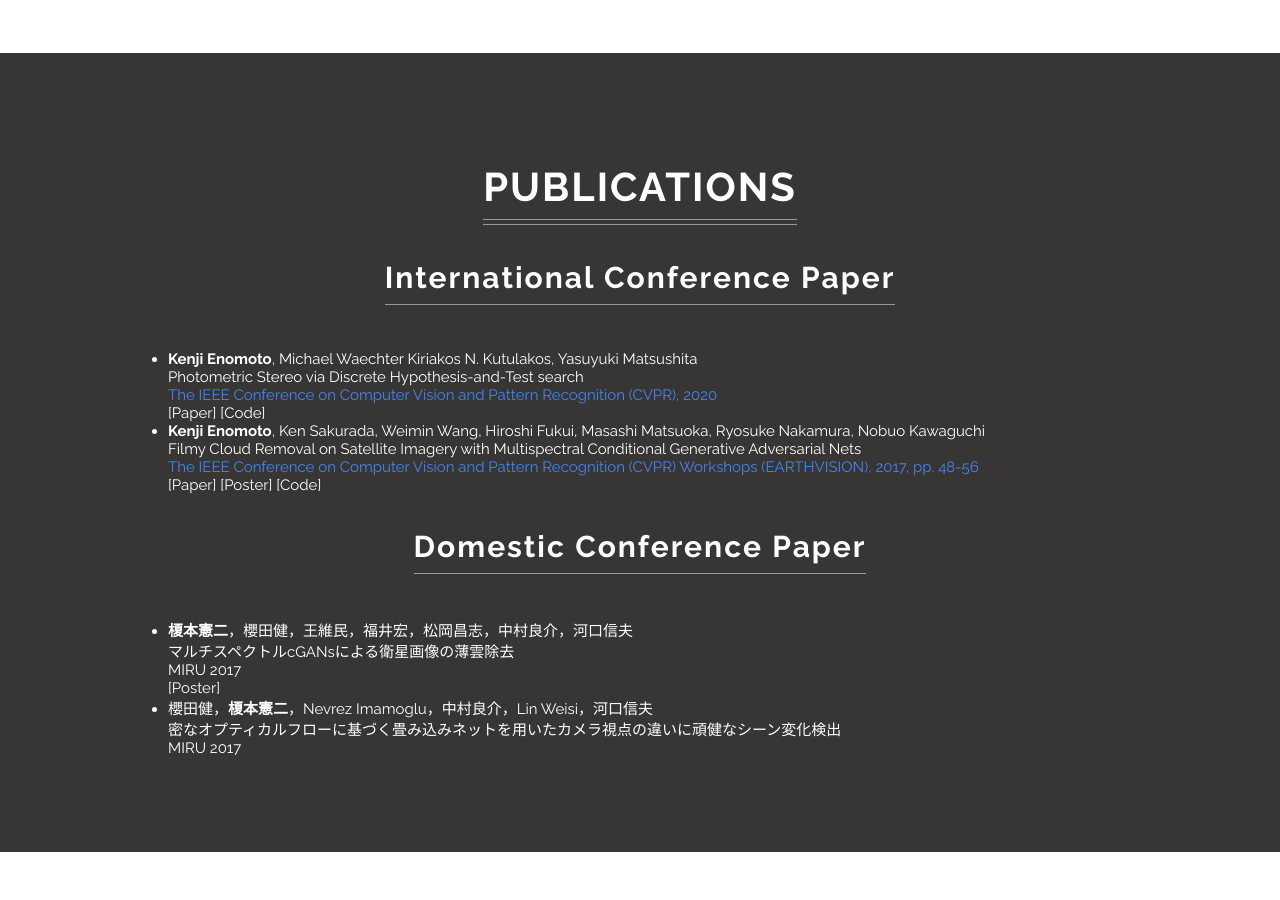
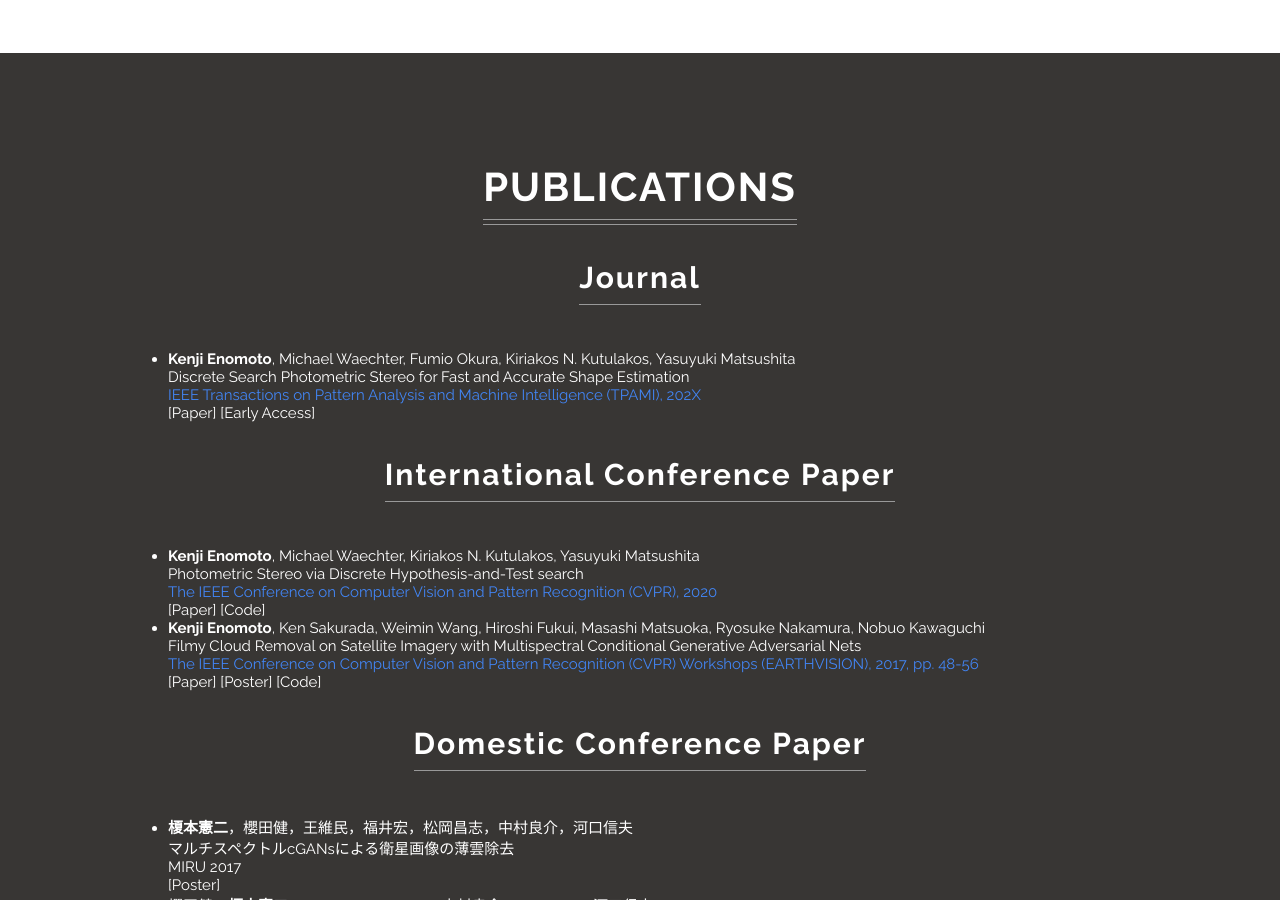
Before and after one commit to enomotokenji/enomotokenji.github.io, a Jekyll site: the page index.html, which Jekyll copies as it is, in a window 1280 px wide and 900 px high, scrolled down 1854 px. Built offline with Jekyll 4.4.1, drawn with Linux system fonts in a browser that asks for light colours; nearby versions of some CDN libraries.

Commit message:
added TPAMI paper

```diff
--- a/index.html
+++ b/index.html
@@ -98,14 +98,28 @@
 
     <section class="pub" id="pub">
         <h2 class="heading">PUBLICATIONS</h2><br>
+        <h2 class="sub-heading">Journal</h2>
+        <div class="pub-wrapper">
+            <div class="pub-d-description">
+                <ul>
+                    <li>
+                        <div class="pub-d-author"><strong>Kenji Enomoto</strong>, Michael Waechter, Fumio Okura, Kiriakos N. Kutulakos, Yasuyuki Matsushita
+                        <div class="pub-d-title">Discrete Search Photometric Stereo for Fast and Accurate Shape Estimation
+                        <div class="pub-conference"><a href="https://ieeexplore.ieee.org/xpl/RecentIssue.jsp?punumber=34" class="link">IEEE Transactions on Pattern Analysis and Machine Intelligence (TPAMI)</a>, 202X</div>
+                        <a href="http://cvl.ist.osaka-u.ac.jp/wp-content/uploads/2022/08/enomoto2022discrete.pdf" target="_blank" class="link">[Paper]</a>
+                        <a href="https://ieeexplore.ieee.org/document/9861334" target="_blank" class="link">[Early Access]</a>
+                    </li>
+                </ul>
+            </div>
+        </div>
         <h2 class="sub-heading">International Conference Paper</h2>
         <div class="pub-wrapper">
             <div class="pub-d-description">
                 <ul>
                     <li>
-                        <div class="pub-d-author"><strong>Kenji Enomoto</strong>, Michael Waechter Kiriakos N. Kutulakos, Yasuyuki Matsushita
+                        <div class="pub-d-author"><strong>Kenji Enomoto</strong>, Michael Waechter, Kiriakos N. Kutulakos, Yasuyuki Matsushita
                         <div class="pub-d-title">Photometric Stereo via Discrete Hypothesis-and-Test search
-                        <div class="pub-conference">The IEEE Conference on Computer Vision and Pattern Recognition (<a href="http://cvpr2020.thecvf.com/" class="link">CVPR</a>), 2020</div>
+                        <div class="pub-conference"><a href="http://cvpr2020.thecvf.com/" class="link"></a>The IEEE Conference on Computer Vision and Pattern Recognition (CVPR)</a>, 2020</div>
                         <a href="http://www-infobiz.ist.osaka-u.ac.jp/wp-content/uploads/2020/04/enomoto2020photometric.pdf" target="_blank" class="link">[Paper]</a>
                         <a href="https://github.com/enomotokenji/hat-search-ps-cvpr2020" target="_blank" class="link">[Code]</a>
                     </li>
```
